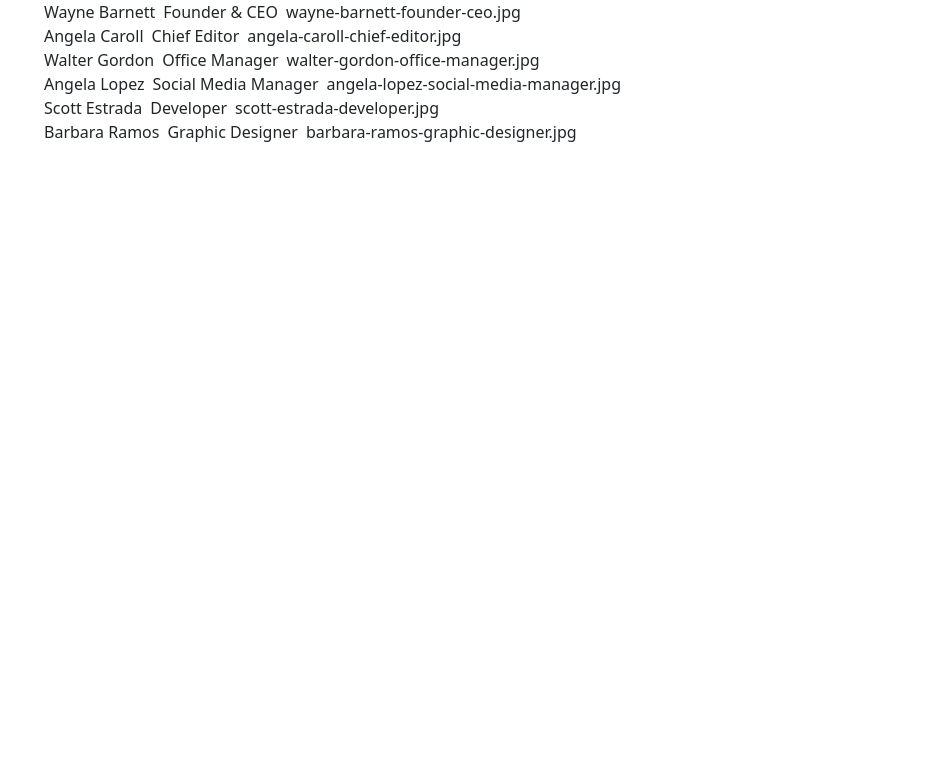
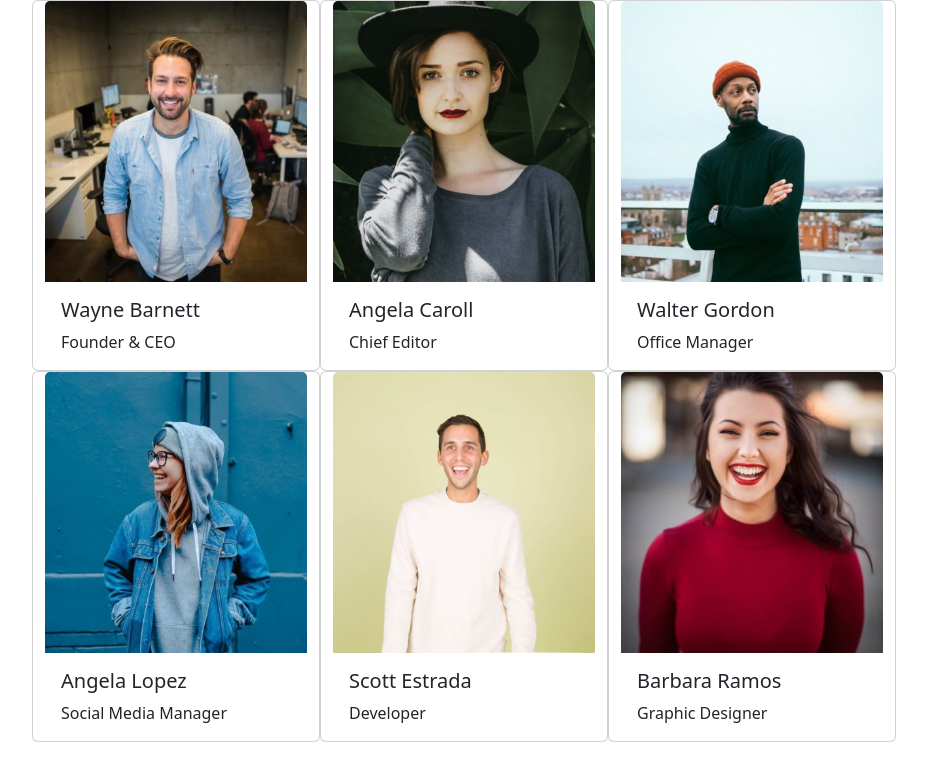
Before and after one commit to GiuseppeVartuli/js-our-team, a plain HTML site: page index.html in a window 1280 px wide. Shown: the whole page, without its empty margins (38-965 px from the left). Drawn offline with nearby package versions, Linux system fonts and the light colour scheme; files whose address does not match are found by name.

Commit message:
feat bonus 2

```diff
--- a/JS/script.js
+++ b/JS/script.js
@@ -68,26 +68,22 @@ for (let i = 0; i < team.length; i++) {
   console.log(member);
 
   const colMarkup = `
-      <div class="col-12 d-flex gap-2">
-              <div id="name">${member.nome}</div>
-              <div id="role">${member.ruolo}</div>
-              <div id="photo">${member.foto}</div>
-            </div>
+  <div class="card" style="width: 18rem">
+  <img src='${member.foto}' class="card-img-top" alt="..." />
+  <div class="card-body">
+    <h5 class="card-title">${member.nome}</h5>
+    <p class="card-text">${member.ruolo}</p>
+  </div>
+</div>
   `;
 
   provaEl.insertAdjacentHTML("beforeend", colMarkup);
 }
 
 /*
-document.getElementById("name").innerHTML = `${member.nome}`;
-  document.getElementById("role").innerHTML = `${member.ruolo}`;
-  document.getElementById("photo").innerHTML = `${member.foto}`;
-  */
-
-/*
-document.getElementById("name").innerHTML += i + `${member.nome}` + team[i];
-  document.getElementById("role").innerHTML +=
-    i + 1 + `${member.ruolo}` + team[i];
-  document.getElementById("photo").innerHTML +=
-    i + 1 + `${member.foto}` + team[i];
-    */
+<div class="col-12 d-flex gap-2">
+              <div id="name">${member.nome}</div>
+              <div id="role">${member.ruolo}</div>
+              <div id="photo">${member.foto}</div>
+            </div>
+            */
--- a/index.html
+++ b/index.html
@@ -14,13 +14,7 @@
   </head>
   <body>
     <div class="container">
-      <div class="row">
-        <div class="col-2 d-flex gap-2">
-          <div id="name"></div>
-          <div id="role"></div>
-          <div id="photo"></div>
-        </div>
-      </div>
+      <div class="row"></div>
     </div>
     <script src="./JS/script.js"></script>
   </body>
```
Also changed, not shown: img/angela-caroll-chief-editor.jpg (added), img/angela-lopez-social-media-manager.jpg (added), img/barbara-ramos-graphic-designer.jpg (added), img/scott-estrada-developer.jpg (added), img/walter-gordon-office-manager.jpg (added), img/wayne-barnett-founder-ceo.jpg (added).
